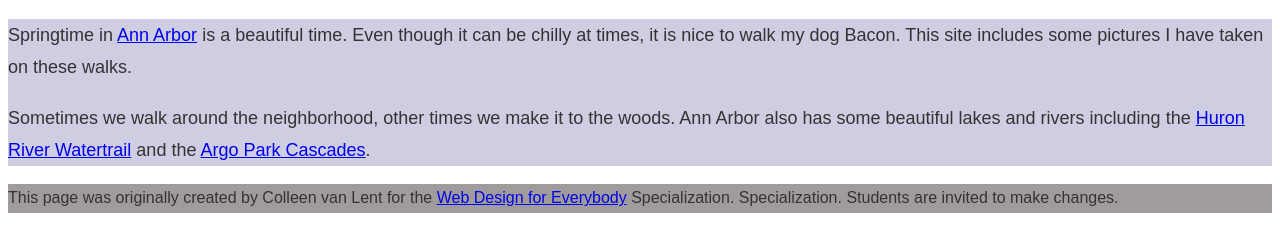
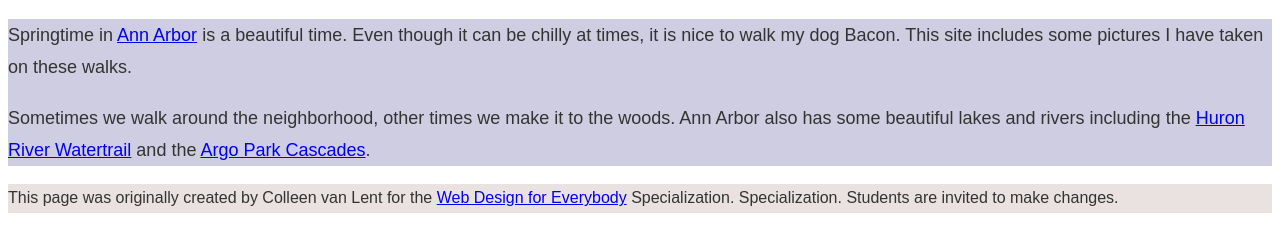
Before and after one commit to markusakr/homeworks, a plain HTML site: page index.html in a window 1280 px wide. Shown: the part 369-620 px from the top of the page. Drawn offline with Linux system fonts and the light colour scheme.

Commit message:
style.css

```diff
--- a/css/style.css
+++ b/css/style.css
@@ -20,7 +20,7 @@ main {
 }
 
 footer {
-    background-color: #a19c9c;
+    background-color: #eae1e1;
 }
 
 li {
```
